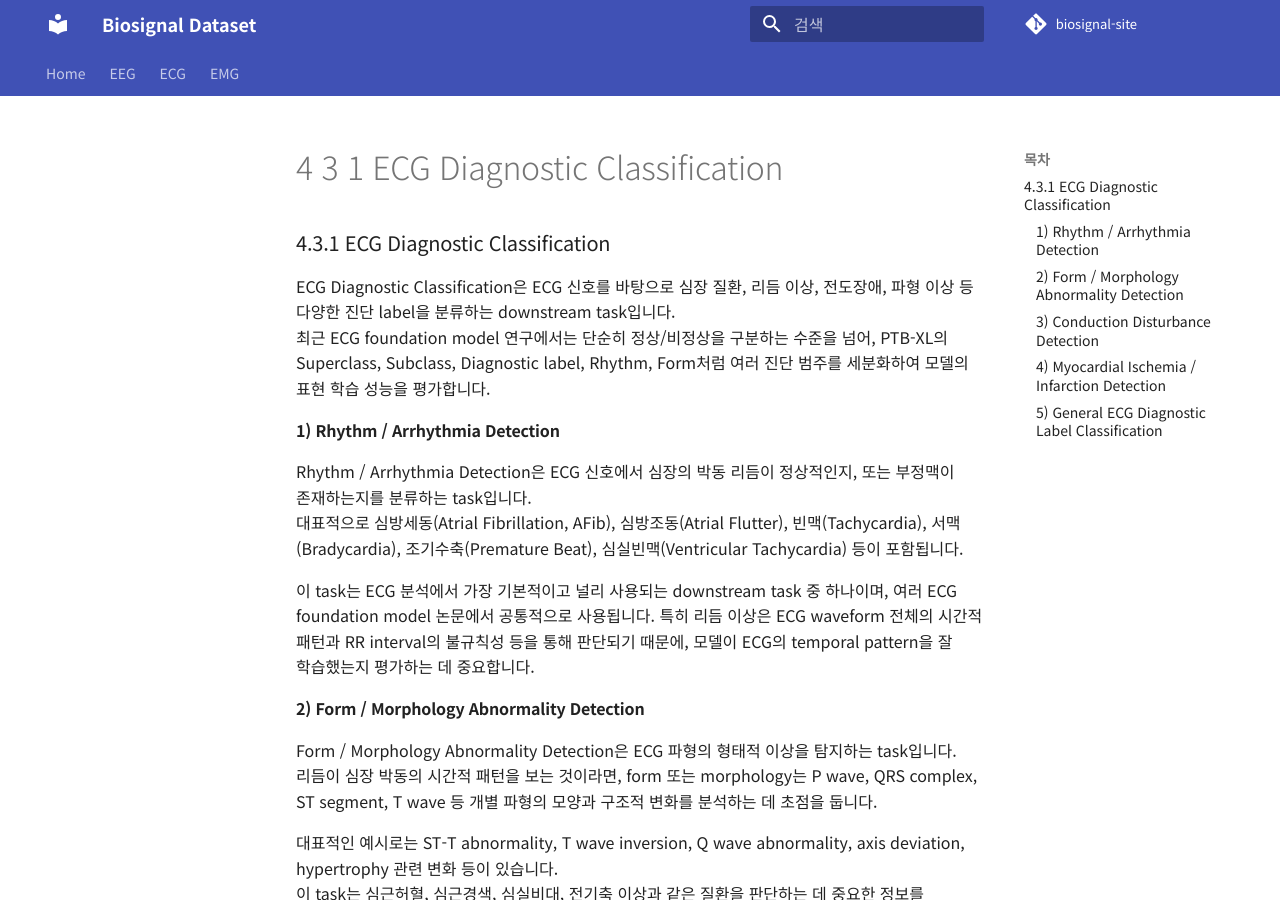
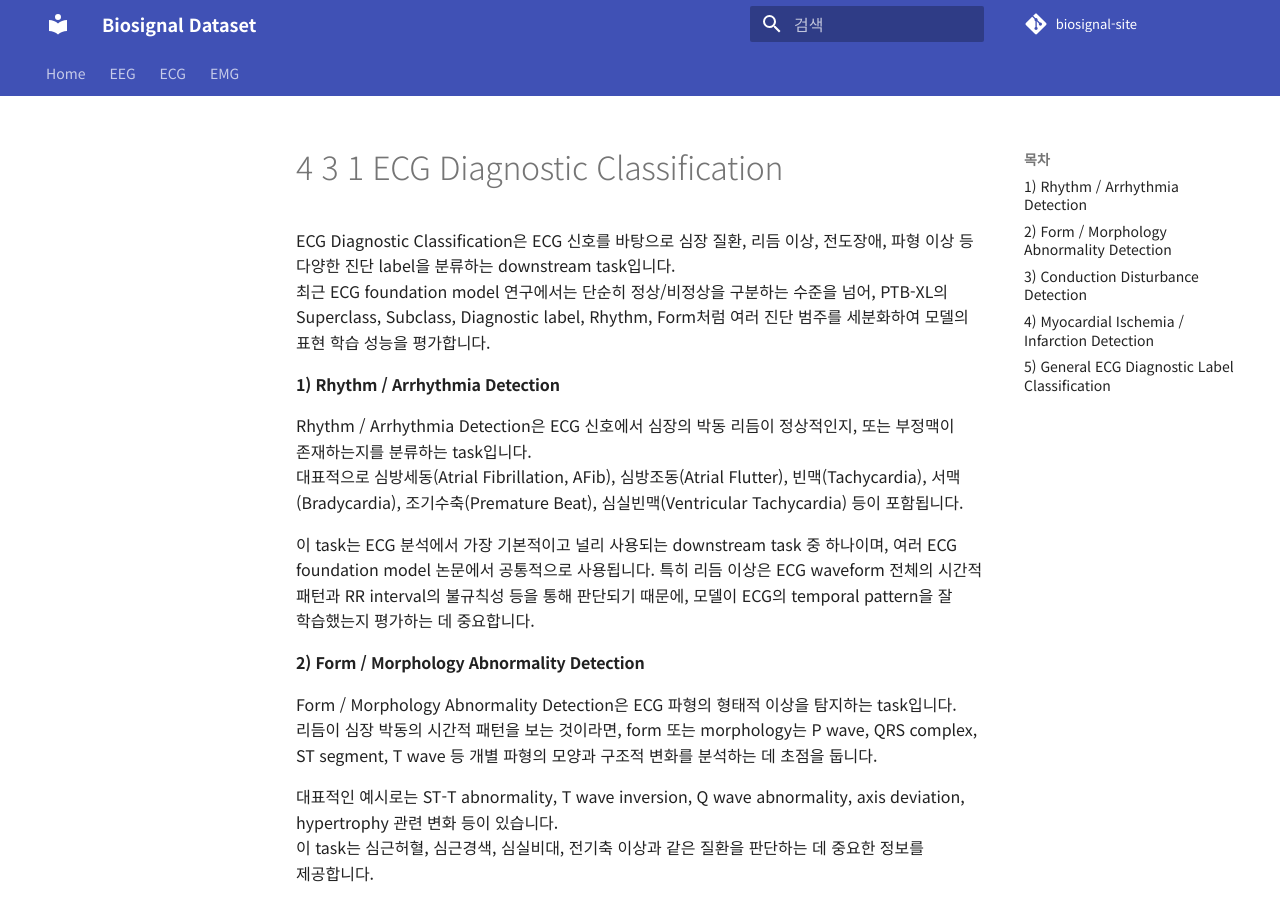
Before and after one commit to iwantjeonyeok/biosignal-site, an MkDocs documentation site: the page built from docs/ecg/4-ecg-데이터셋의-정제-및-활용-방안/4-3-downstream-task/4-3-1-ECG-Diagnostic-Classification.md, in a window 1280 px wide and 900 px high. Built offline with MkDocs 1.6.1 and Material for MkDocs 9.7.7, drawn with Linux system fonts in a browser that asks for light colours; comment, search, counter and statistics services are not loaded.

Commit message:
Update 4-3-1-ECG-Diagnostic-Classification.md

```diff
--- a/docs/ecg/4-ecg-데이터셋의-정제-및-활용-방안/4-3-downstream-task/4-3-1-ECG-Diagnostic-Classification.md
+++ b/docs/ecg/4-ecg-데이터셋의-정제-및-활용-방안/4-3-downstream-task/4-3-1-ECG-Diagnostic-Classification.md
@@ -1,4 +1,3 @@
-### 4.3.1 ECG Diagnostic Classification
 
 ECG Diagnostic Classification은 ECG 신호를 바탕으로 심장 질환, 리듬 이상, 전도장애, 파형 이상 등 다양한 진단 label을 분류하는 downstream task입니다.
 최근 ECG foundation model 연구에서는 단순히 정상/비정상을 구분하는 수준을 넘어, PTB-XL의 Superclass, Subclass, Diagnostic label, Rhythm, Form처럼 여러 진단 범주를 세분화하여 모델의 표현 학습 성능을 평가합니다.
```
